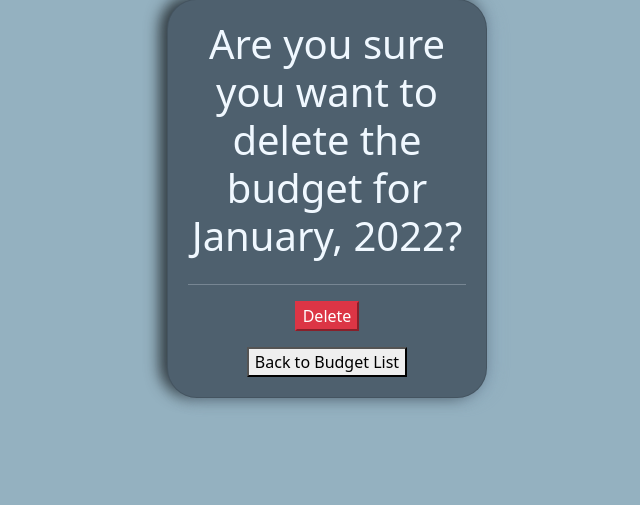
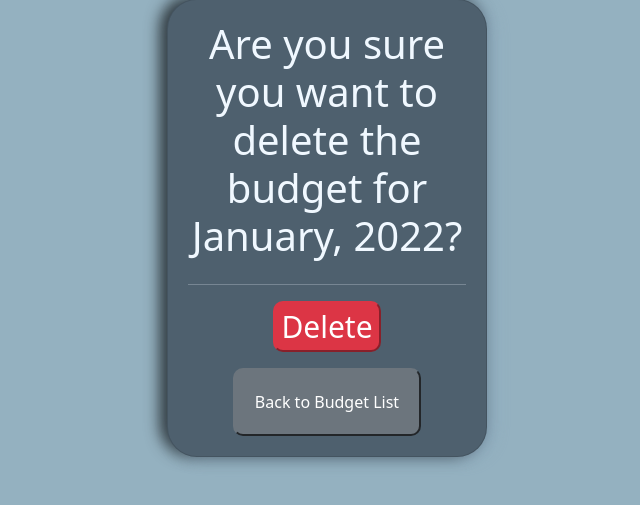
Before and after one commit to ttguitarnoob-dev/pocket-book, a Django app: page /budgets/1/delete in a window 1280 px wide. Shown: the part 89-594 px from the top of the page, without its empty margins (313-953 px from the left). Run offline with Django 4.2, Linux system fonts and the light colour scheme; tables that the repository leaves empty hold one stand-in row (values such as "Sample post"); some libraries are stand-ins or nearby versions.

```diff
--- a/main_app/templates/budget_delete_confirmation.html
+++ b/main_app/templates/budget_delete_confirmation.html
@@ -9,8 +9,8 @@
     <form method="POST">
 {% csrf_token %}
         <!-- <button type="submit">Delete</button> -->
-<input class="btn-danger" type="submit" value="Delete">
+<input class="btn-danger" style="border-radius: 10px; font-size: 30px;" type="submit" value="Delete">
 </form>
-<a class="mt-3" href="{% url 'budget_list' %}"><button>Back to Budget List</button></a>
+<a class="mt-3" href="{% url 'budget_list' %}"><button class="btn-secondary" style="border-radius: 10px;">Back to Budget List</button></a>
 </div>
 {% endblock %}
--- a/main_app/templates/budget_detail.html
+++ b/main_app/templates/budget_detail.html
@@ -3,7 +3,7 @@
 
 
 {% block content %}
-<p>Poooey {{budget.total_expenses}}</p>
+
 <div class="card">
     <h1 class="text-center">{{budget.name}}</h1>
     <h2 class="text-center">Budget for {{budget.budget_month}}, {{budget.budget_year}}</h2>
@@ -71,7 +71,6 @@
         </div>
     </form>
 </div>
-<a href="{% url 'budget_list' %}">Back to Budget List</a>
 
 
 
--- a/main_app/views.py
+++ b/main_app/views.py
@@ -90,6 +90,10 @@ class ExpenseCreate(CreateView):
 
 class ExpenseDelete(DeleteView):
     model = Expense
+    template_name = 'expense_delete_confirmation.html'
+    success_url = reverse_lazy('budget_details')
 
-    def get_success_url(self, pk):
-        return reverse('budget_details', pk=pk)
+
+
+    def get_success_url(self):
+        return reverse('budget_details', kwargs={'pk': self.object.budget_id})
```
Also changed, not shown: main_app/templates/expense_delete_confirmation.html (+11 -2 lines).
